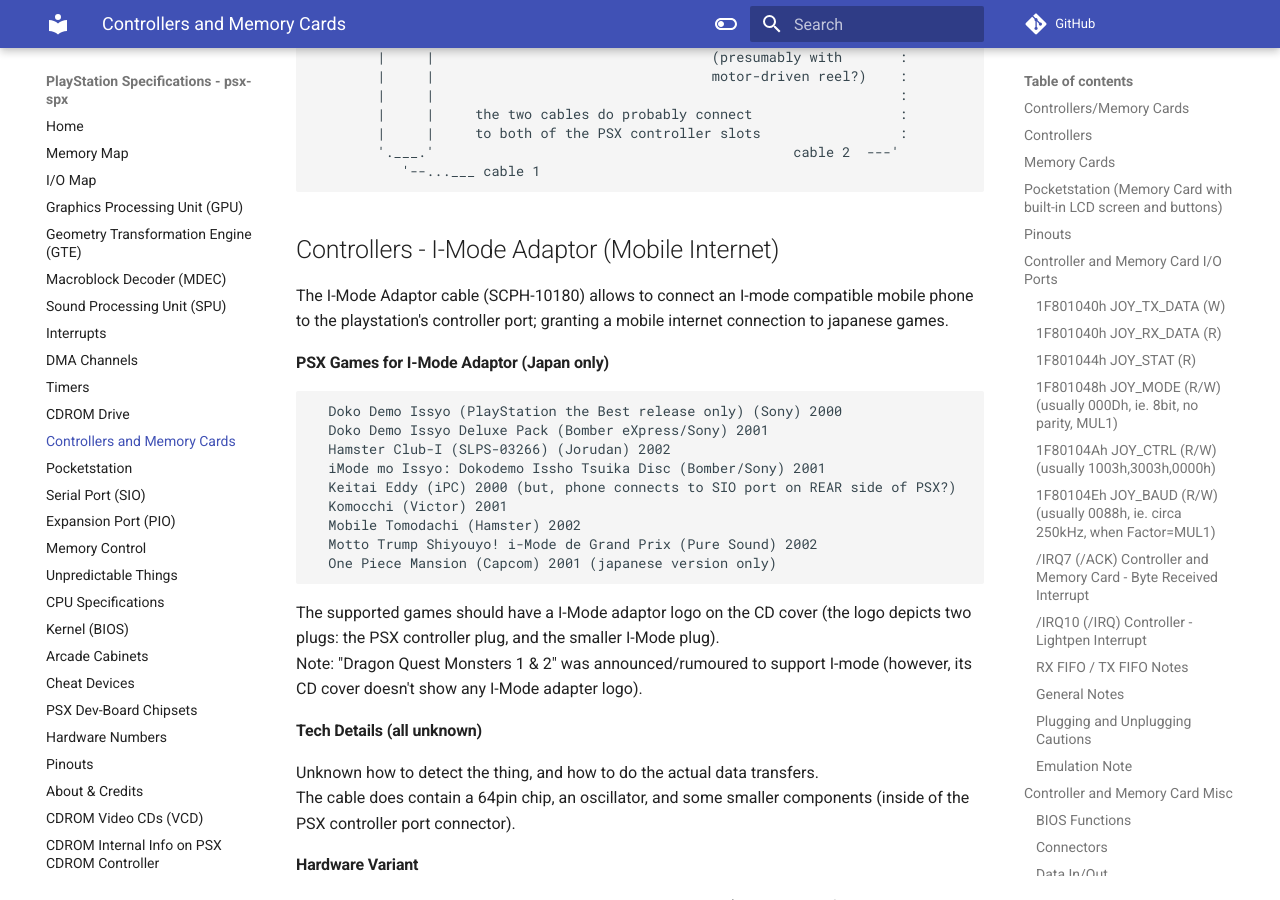
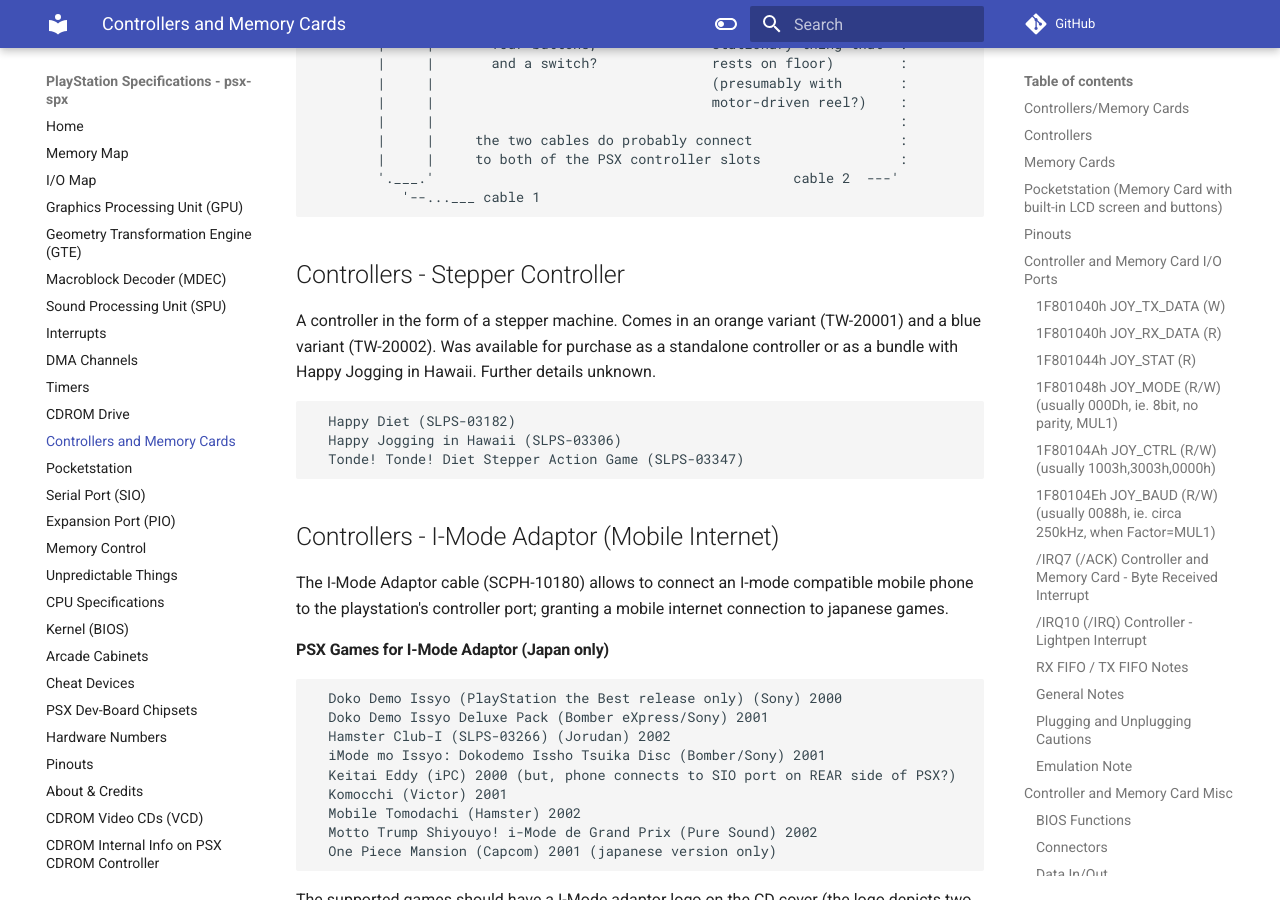
Before and after one commit to psx-spx/psx-spx.github.io, an MkDocs documentation site: the page built from docs/controllersandmemorycards.md, in a window 1280 px wide and 900 px high, scrolled down 39090 px. Built offline with MkDocs 1.6.1 and Material for MkDocs 9.7.7, drawn with Linux system fonts in a browser that asks for light colours; comment, search, counter and statistics services are not loaded; some of the changed text lies outside the part shown.

Commit message:
Controllers: Add information on Stepper Controller

````diff
--- a/docs/controllersandmemorycards.md
+++ b/docs/controllersandmemorycards.md
@@ -15,6 +15,7 @@
 [Controllers - Dance Mats](controllersandmemorycards.md#controllers-dance-mats)<br/>
 [Controllers - Pop'n Controllers](controllersandmemorycards.md#controllers-popn-controllers)<br/>
 [Controllers - Densha de Go! / Jet de Go! Controllers](controllersandmemorycards.md#controllers-densha-de-go-jet-de-go-controllers)<br/>
+[Controllers - Stepper Controller](controllersandmemorycards.md#controllers-stepper-controller)<br/>
 [Controllers - Fishing Controllers](controllersandmemorycards.md#controllers-fishing-controllers)<br/>
 [Controllers - I-Mode Adaptor (Mobile Internet)](controllersandmemorycards.md#controllers-i-mode-adaptor-mobile-internet)<br/>
 [Controllers - Additional Inputs](controllersandmemorycards.md#controllers-additional-inputs)<br/>
@@ -1750,7 +1751,14 @@
            '--...___ cable 1
 ```
 
-
+## Controllers - Stepper Controller
+A controller in the form of a stepper machine. Comes in an orange variant (TW-20001) and a blue variant (TW-20002). Was available for purchase as a standalone controller or as a bundle with Happy Jogging in Hawaii. Further details unknown.
+
+```
+  Happy Diet (SLPS-03182)
+  Happy Jogging in Hawaii (SLPS-03306)
+  Tonde! Tonde! Diet Stepper Action Game (SLPS-03347)
+```
 
 ##   Controllers - I-Mode Adaptor (Mobile Internet)
 The I-Mode Adaptor cable (SCPH-10180) allows to connect an I-mode compatible
````
